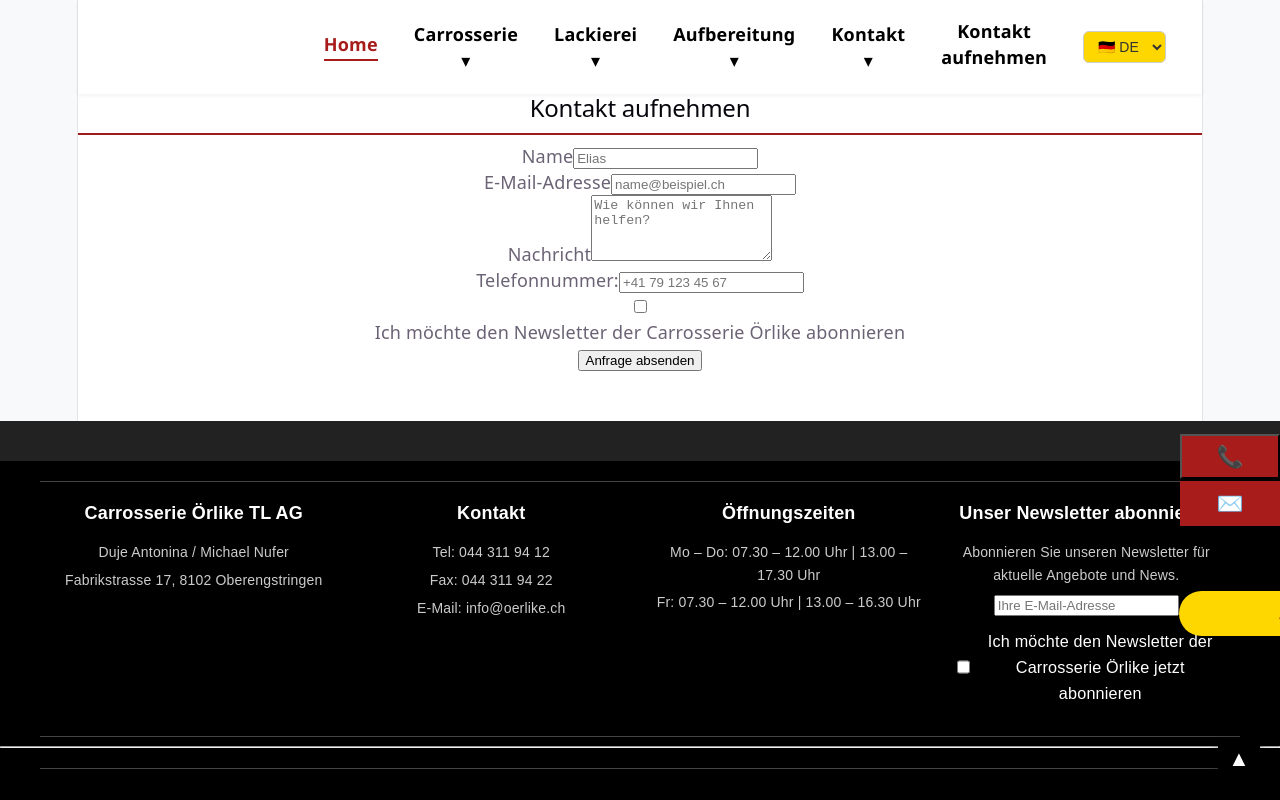
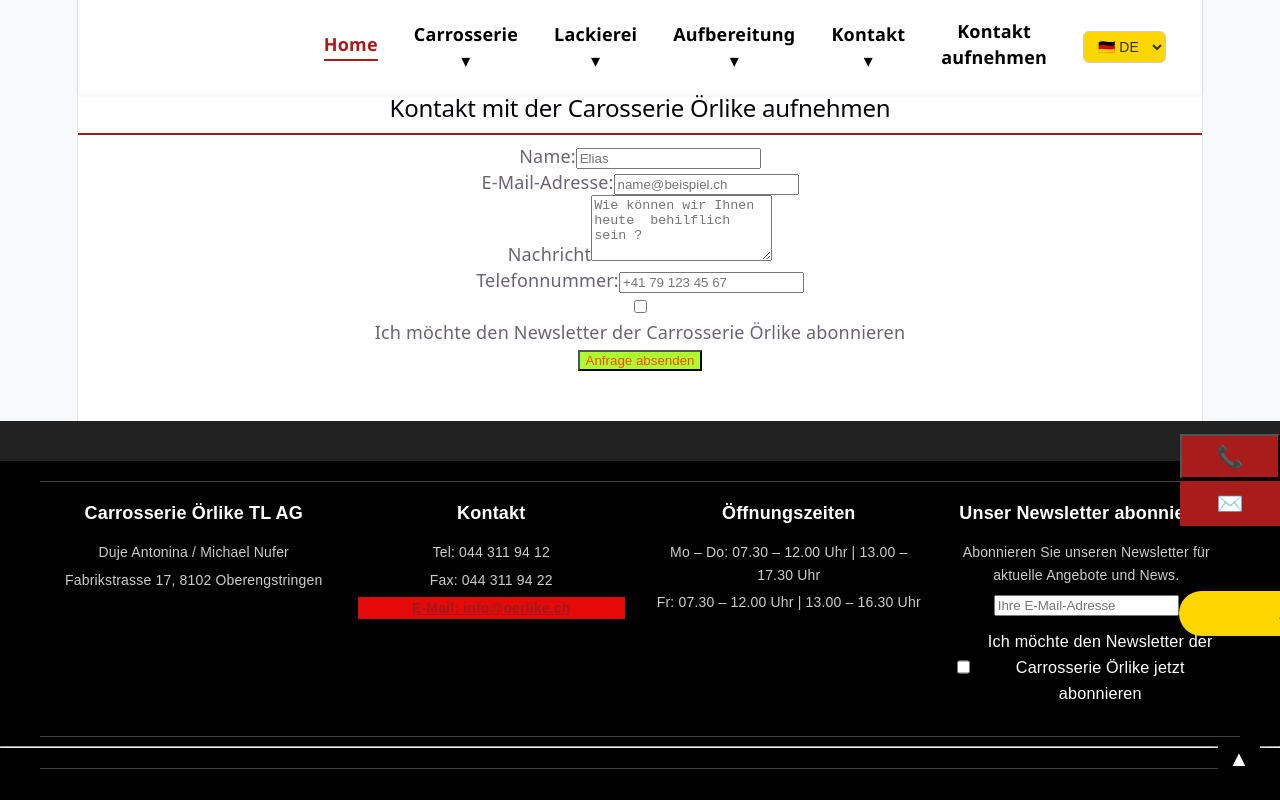
Before and after one commit to elias4864/Website-Carosserie-Oerlikon, a React (Vite) app: page /anfrage in a window 1280 px wide. Shown: the top 800 px of the page. Built offline with nearby package versions, Linux system fonts and the light colour scheme.

Commit message:
Anfrage und index.html implementieren mit Newsletter

```diff
--- a/index.html
+++ b/index.html
@@ -60,6 +60,11 @@
 
       }
 
+      else if(path.includes('/anfrage')) {
+        title= "Newsletter -Carosserie Örlike TL AG";
+        description= "Newsletter abonnieren bei der Carosserie Örlike TL AG";
+      }
+
       else if(path.includes('/autopflege')){
         title= "Autopflege- Carosserie Örlike TL AG";
         description= "Autopflege bei der Carosserie Örlike TL AG";
--- a/src/App.jsx
+++ b/src/App.jsx
@@ -443,7 +443,7 @@
                             <h3>{t.contactTitle}</h3>
                             <p>Tel: 044 311 94 12</p>
                             <p>Fax: 044 311 94 22</p>
-                            <p>E-Mail: info@oerlike.ch</p>
+                            <p className="highlight"><a href="mailto:info@oerlike.ch">E-Mail: info@oerlike.ch</a></p>
                         </section>
 
                         <section className="footer-col opening-hours">
@@ -464,6 +464,7 @@
                                         value={newsletterEmail}
                                         onChange={(e) => setNewsletterEmail(e.target.value)}
                                         required
+                                        tabIndex="3"
 
                                         className="newsletter-input"
                                     />
--- a/src/assets/Styles/Anfrage.css
+++ b/src/assets/Styles/Anfrage.css
@@ -1,10 +1,11 @@
 .submit-btn{
-
+    color:orangered;
+    background-color: greenyellow;
 }
 
 .submit-btn:hover{
     background-color: orangered;
-    color:gold;
+    color:blue;
 
 }
 
@@ -13,3 +14,75 @@
     background-color: orangered;
     color:gold;
 }
+
+
+/* Status Banner Styles */
+.status-banner {
+    padding: 0.75rem 1rem;
+    border-radius: 0.5rem;
+    font-size: 0.875rem;
+    margin-bottom: 1rem;
+}
+
+.success-banner {
+    background-color: #d1fae5;
+    color: #065f46;
+}
+
+.error-banner {
+    background-color: #fee2e2;
+    color: #991b1b;
+}
+
+/* Animierte Newsletter-Bestätigung */
+.newsletter-success-box {
+    display: flex;
+    align-items: center;
+    gap: 12px;
+    padding: 14px 16px;
+    margin-bottom: 1rem;
+    background: linear-gradient(135deg, #e0f2fe 0%, #f0f9ff 100%);
+    border: 1px solid #bae6fd;
+    border-radius: 10px;
+    box-shadow: 0 4px 12px rgba(14, 165, 233, 0.15);
+    animation: slideDownFade 0.5s ease-out forwards;
+}
+
+.newsletter-icon-wrap {
+    display: flex;
+    align-items: center;
+    justify-content: center;
+    width: 36px;
+    height: 36px;
+    background-color: #0284c7;
+    border-radius: 50%;
+    flex-shrink: 0;
+    animation: popIn 0.4s cubic-bezier(0.175, 0.885, 0.32, 1.275) 0.2s backwards;
+}
+
+.checkmark-icon {
+    width: 20px;
+    height: 20px;
+    stroke: #ffffff;
+}
+
+/* Keyframes für Einblendung und Icon-Pop */
+@keyframes slideDownFade {
+    0% {
+        opacity: 0;
+        transform: translateY(-12px) scale(0.98);
+    }
+    100% {
+        opacity: 1;
+        transform: translateY(0) scale(1);
+    }
+}
+
+@keyframes popIn {
+    0% {
+        transform: scale(0);
+    }
+    100% {
+        transform: scale(1);
+    }
+}
--- a/src/assets/Styles/App.css
+++ b/src/assets/Styles/App.css
@@ -652,6 +652,12 @@
   transform: scale(1.02);
 }
 
+.highlight{
+  background-color: #e40a0a;
+  text-decoration: underline;
+
+}
+
 .dropdown-content {
   display: none;
   position: absolute;
--- a/src/assets/pages/Anfrage.jsx
+++ b/src/assets/pages/Anfrage.jsx
@@ -1,5 +1,6 @@
 import React, { useState } from 'react';
 import '../Styles/Anfrage.css';
+import {useNavigate} from "react-router-dom";
 export default function Anfrage() {
     const [formData, setFormData] = useState({
         name: '',
@@ -21,6 +22,10 @@
     const handleSubmit = async (e) => {
         e.preventDefault();
         setStatus('loading');
+        navigate('/anfrage');
+
+
+        const navigate = useNavigate();
 
         try {
             // Hier API-Aufruf einfügen (z.B. fetch('/api/contact', ...))
@@ -30,12 +35,13 @@
             setFormData({ name: '', email: '', message: '', newsletter: false ,phone: ''}); // Formular zurücksetzen
         } catch (error) {
             setStatus('error');
+            console.log(error);
         }
     };
 
     return (
         <div className="max-w-md mx-auto my-10 p-6 bg-white rounded-lg shadow-md border border-gray-200">
-            <h2 className="text-2xl font-bold mb-6 text-gray-800">Kontakt aufnehmen</h2>
+            <h2 className="text-2xl font-bold mb-6 text-gray-800">Kontakt mit der Carosserie Örlike aufnehmen</h2>
 
             {status === 'success' && (
                 <div className="text-box" role="alert">
@@ -52,7 +58,7 @@
             <form onSubmit={handleSubmit} className="space-y-4">
                 <div>
                     <label htmlFor="name" className="block text-sm font-medium text-gray-700 mb-1">
-                        Name
+                        Name:
                     </label>
                     <input
                         type="text"
@@ -68,7 +74,7 @@
 
                 <div>
                     <label htmlFor="email" className="block text-sm font-medium text-gray-700 mb-1">
-                        E-Mail-Adresse
+                        E-Mail-Adresse:
                     </label>
                     <input
                         type="email"
@@ -82,6 +88,10 @@
                     />
                 </div>
 
+
+                <div>
+                </div>
+
                 <div>
                     <label htmlFor="message" className="block text-sm font-medium text-gray-700 mb-1">
                         Nachricht
@@ -91,10 +101,11 @@
                         name="message"
                         rows="4"
                         required
+                        title="Thema"
                         value={formData.message}
                         onChange={handleChange}
                         className="w-full px-3 py-2 border border-gray-300 rounded-md shadow-sm focus:outline-none focus:ring-2 focus:ring-blue-500 focus:border-blue-500"
-                        placeholder="Wie können wir Ihnen helfen?"
+                        placeholder="Wie können wir Ihnen heute  behilflich  sein ?"
                     />
                 </div>
 
@@ -129,7 +140,7 @@
                     </div>
                     <div className="ml-3 text-sm">
                         <label htmlFor="newsletter" className="font-medium text-gray-700 cursor-pointer select-none">
-                            Ich möchte den Newsletter der Carrosserie Örlike abonnieren
+                                Ich möchte den Newsletter der Carrosserie Örlike abonnieren
                         </label>
                     </div>
                 </div>
```
